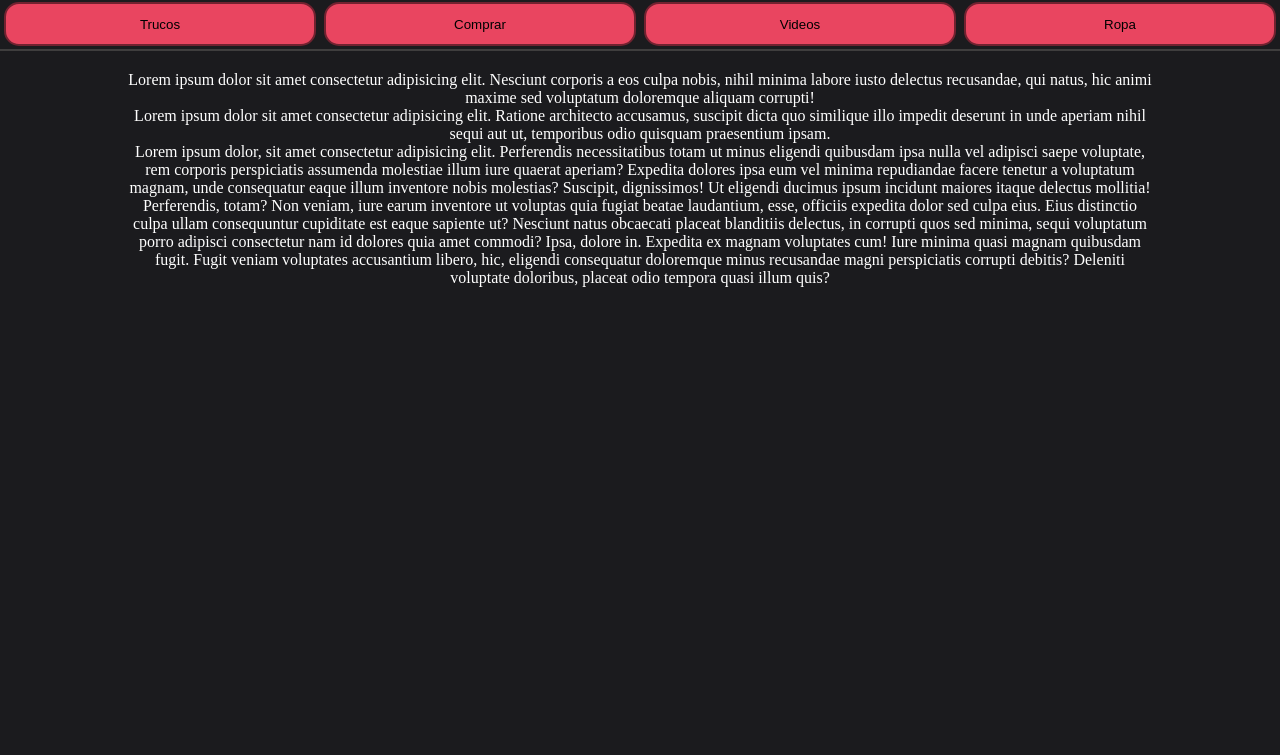
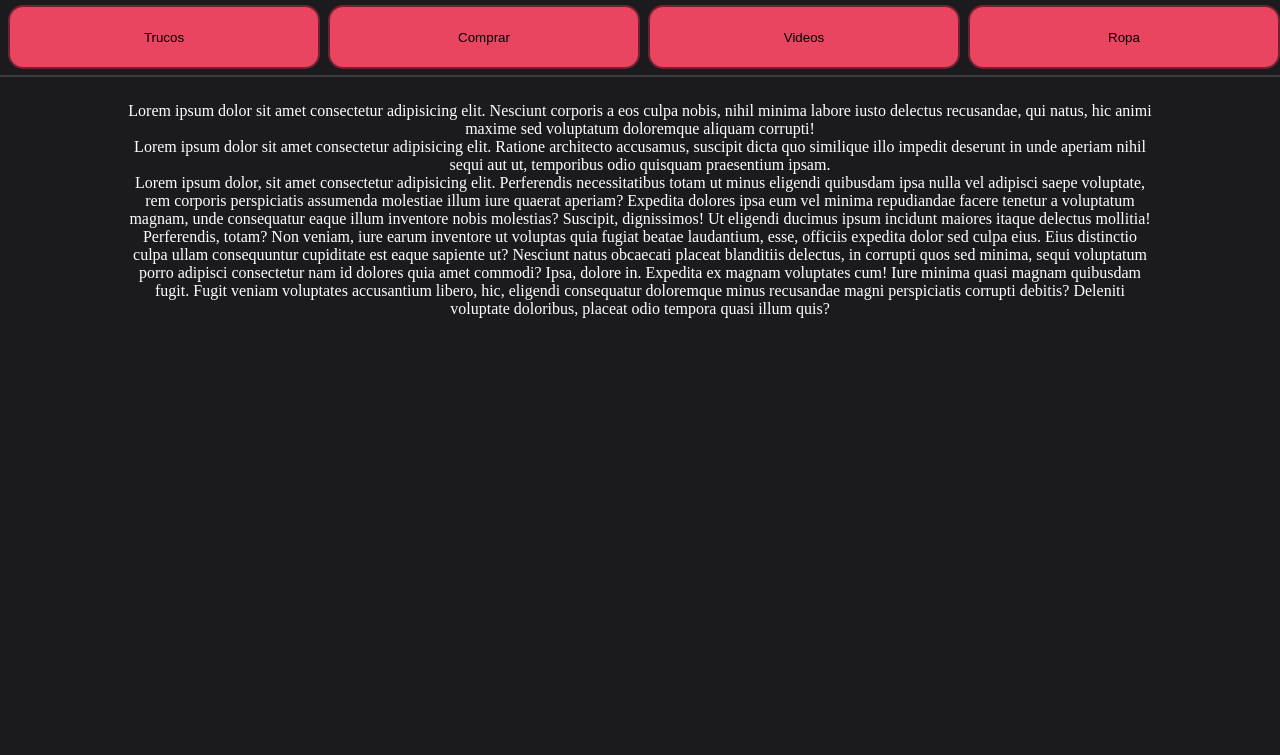
Before and after one commit to mewnite/Franco, a plain HTML site: page index.html in a window 1280 px wide. Shown: the part 45-800 px from the top of the page. Drawn offline with Linux system fonts and the light colour scheme.

Commit message:
Eesto es un mensaje gil

```diff
--- a/index.html
+++ b/index.html
@@ -9,10 +9,10 @@
   <body>
     <h1>Skate</h1>
     <div class="botonesCont">
-      <button><a href="#">Trucos</a></button>
-      <button><a href="#">Comprar</a></button>
-      <button><a href="#">Videos</a></button>
-      <button><a href="#">Ropa</a></button>
+      <a href="#"><button>Trucos</button></a>
+      <a href="./ventas.html"><button>Comprar</button></a>
+      <a href="#"><button>Videos</button></a>
+      <a href="#"><button>Ropa</button></a>
     </div>
     <div class="contenedorHistoria">
         <!--Cambiar por historia del skate-->
--- a/style.css
+++ b/style.css
@@ -14,11 +14,20 @@ h1{
 
 button{
     background-color: #E94560;
-    width: 50%;
-    padding: 0px;
+    width: 100%;
+    height: 8vh;
+    padding: 0.5rem;
     border-radius: 15px;
     user-select: none;
     border: 2px solid #712230;
+    margin: 3px 4px;
+}
+
+a{
+
+    width: 50%;
+    border-radius: 15px;
+    user-select: none;
     margin: 3px 4px;
 }
 
@@ -32,12 +41,13 @@ a{
 }
 
 .botonesCont{
+    margin-bottom: 5px;
     margin-top: 5px;
     display:inline-flex;
     border-bottom: 2px solid rgb(63, 62, 62);
     border-top:  2px solid rgb(63, 62, 62);
     width: 100%;
-    height: 50px;
+    height: auto;
 }
 
 p{
```
